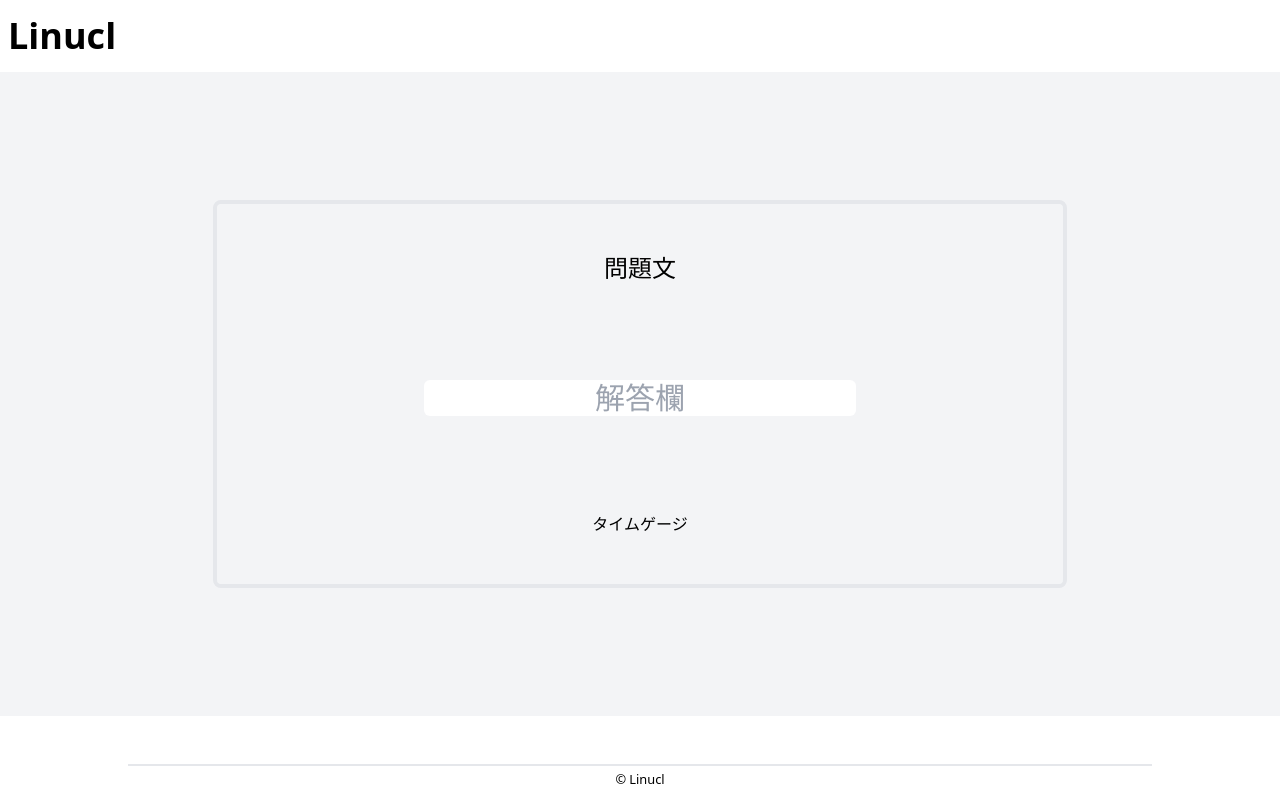
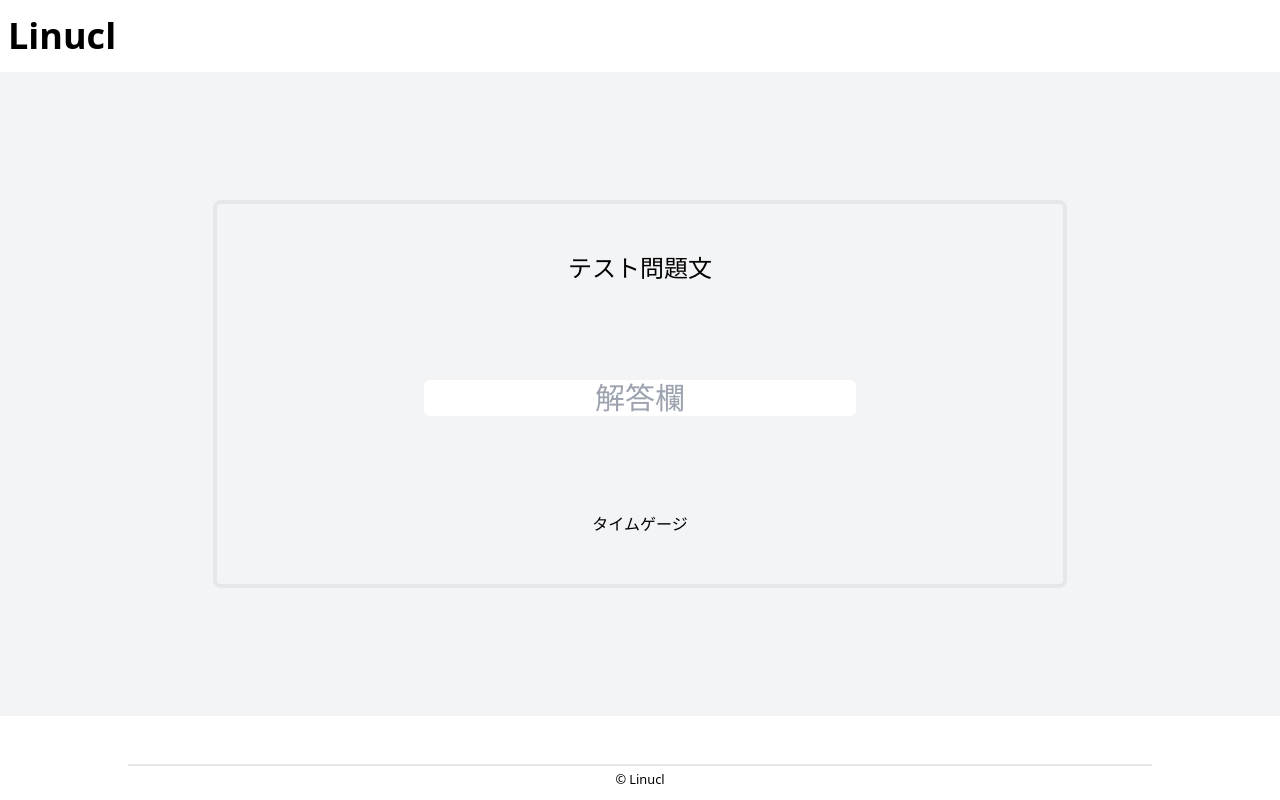
Before and after one commit to ponsAoki/Linucl, a React (Create React App) app in the folder front/: page /typing-game in a window 1280 px wide. Built offline with nearby package versions, Linux system fonts and the light colour scheme; no server answers.

Commit message:
front: TypginGameのデータを取得して正誤判定

```diff
--- a/front/src/hooks/useGetTypingGameData.ts
+++ b/front/src/hooks/useGetTypingGameData.ts
@@ -5,8 +5,8 @@ import { apiEndpoint } from "../services/apiEndpoint"
 import { TypingGameData } from "../types/typingGameData";
 
 export const useGetTypingGameData = () => {
-  const [problem, setProblem] = useState<string>("");
-  const [correctCommand, setCorrectCommand] = useState<string>("");
+  const [problem, setProblem] = useState<string>("テスト問題文");  // 一時的に初期値を設定
+  const [correctCommand, setCorrectCommand] = useState<string>("test");  // 一時的に初期値を設定
   const getTypingGameData = useCallback((): void => {
     axios.get<TypingGameData>(`${apiEndpoint}/api/typingGame`)
       .then((res) => {
--- a/front/src/pages/TypingGamePage.tsx
+++ b/front/src/pages/TypingGamePage.tsx
@@ -1,20 +1,34 @@
-import { FC, memo } from "react";
+import { FC, FormEvent, FormEventHandler, memo, RefObject, useEffect, useRef } from "react";
 import { Footer, Header } from "../components/organisms/layout";
-// import { useGetTypingGameData } from "../hooks/useGetTypingGameData";
+import { useGetTypingGameData } from "../hooks/useGetTypingGameData";
 
 export const TypingGamePage: FC = memo(() => {
-  // const { problem, correctCommand, getTypingGameData } = useGetTypingGameData();
+  const { problem, correctCommand, getTypingGameData } = useGetTypingGameData();
+  const ref: RefObject<HTMLInputElement> = useRef<HTMLInputElement>(null);
+  const matchingAnswer: FormEventHandler<HTMLFormElement> = (e: FormEvent<HTMLFormElement>): void => {
+    e.preventDefault();
+    ref.current?.value === correctCommand ? console.log(true) : console.log(false);
+  }
+
+  useEffect(() => {
+    getTypingGameData();
+  }, []);
+
   return (
     <div>
       <Header />
       <div className="bg-gray-100 py-16">
         <div className="box-border border-4 rounded-lg outline-none w-2/3 px-8 py-12 mx-auto my-16 text-center">
-          <p className="text-2xl mb-12">問題文</p>
-          <input
-            type="text"
-            placeholder="解答欄"
-            className="outline-none rounded-md text-center text-3xl my-12"
-          />
+          <p className="text-2xl mb-12">{problem}</p>
+          <form method="post" onSubmit={matchingAnswer}>
+            <input
+              type="text"
+              name="answer"
+              placeholder="解答欄"
+              className="outline-none rounded-md text-center text-3xl my-12"
+              ref={ref}
+            />
+          </form>
           <div className="mt-12">タイムゲージ</div>
         </div>
       </div>
```
